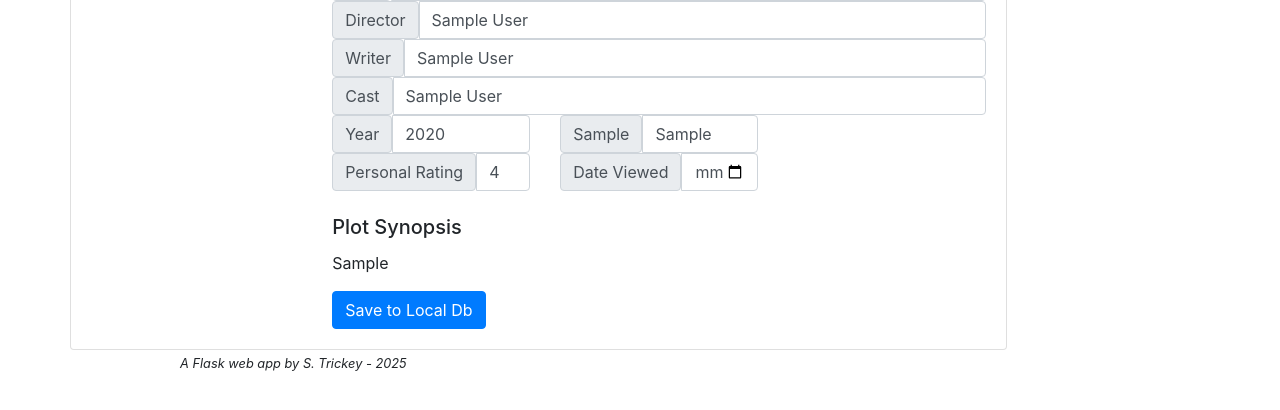
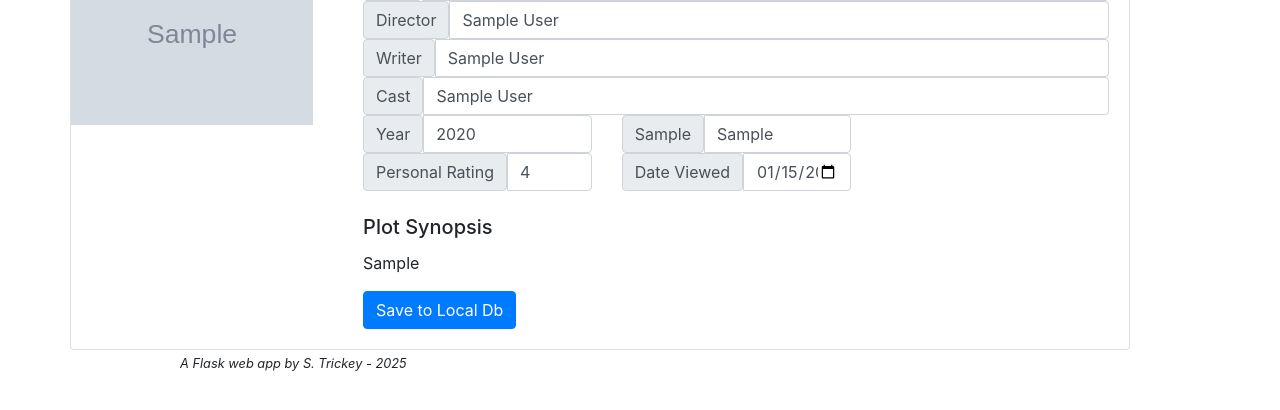
Before and after one commit to HackMasterFlash/ForTheRecord, a Flask app: template webapp/templates/review.html in a window 1280 px wide. Shown: the part 290-700 px from the top of the page. Run offline with Flask 3, Linux system fonts and the light colour scheme; the template is opened without the code that fills it: values that come from a table or form of the project are taken from there, others are empty; tables that the repository leaves empty hold one stand-in row (values such as "Sample post"); grey boxes marked "Sample" are stand-in pictures; parts of the project's set-up code (start-up, migrations or seed data) failed here and were passed over; some libraries are stand-ins or nearby versions.

Commit message:
handling datetime stuff and fixing URL reference

```diff
--- a/webapp/templates/review.html
+++ b/webapp/templates/review.html
@@ -6,7 +6,7 @@
 <div class="card ">
     <div class="row g-0">
         <div class="col-sm-3">
-            <img src="{{movie.PosterUrl}}" class="img-fluid rounded-start" alt="[Movie Poster]" style="width: 250px; height: auto; margin: 0 auto;">
+            <img src="{{movie.PosterURL}}" class="img-fluid rounded-start" alt="[Movie Poster]" style="width: 250px; height: auto; margin: 0 auto;">
         </div>
         <div class="col-sm-9">
             <div class="card-body">
@@ -68,7 +68,7 @@
                         <div class="col-sm-4">
                             <div class="input-group date" id="datepicker">
                                 <span class="input-group-text">Date Viewed</span>
-                                <input type="date" class="form-control" name="DateViewed" id="DateViewed" placeholder="YYYY-MM-DD" aria-label="A Date Viewed">
+                                <input type="date" class="form-control" name="DateViewed" id="DateViewed" aria-label="A Date Viewed" value="{{movie.DateViewed.strftime('%Y-%m-%d')if movie.DateViewed else '2000-11-28'}}">
                             </div>
                         </div>
                     </div>
```
